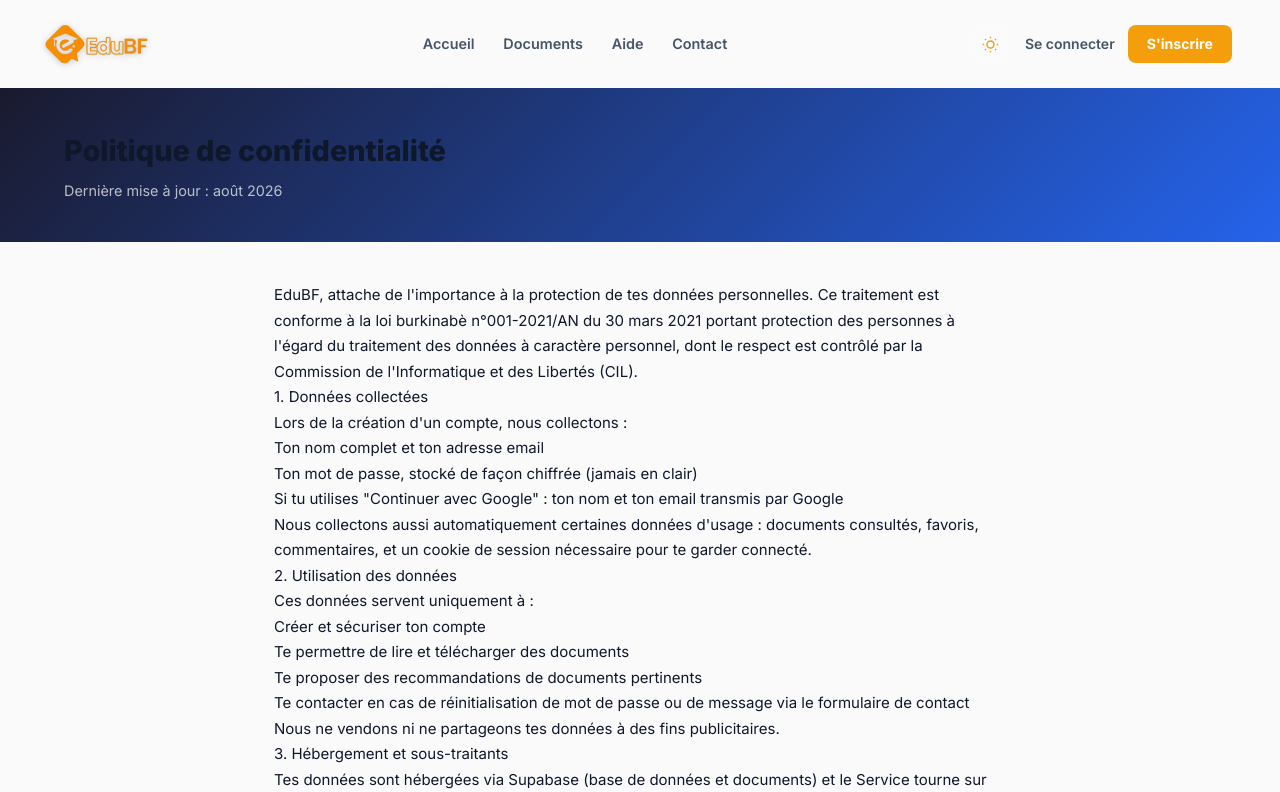
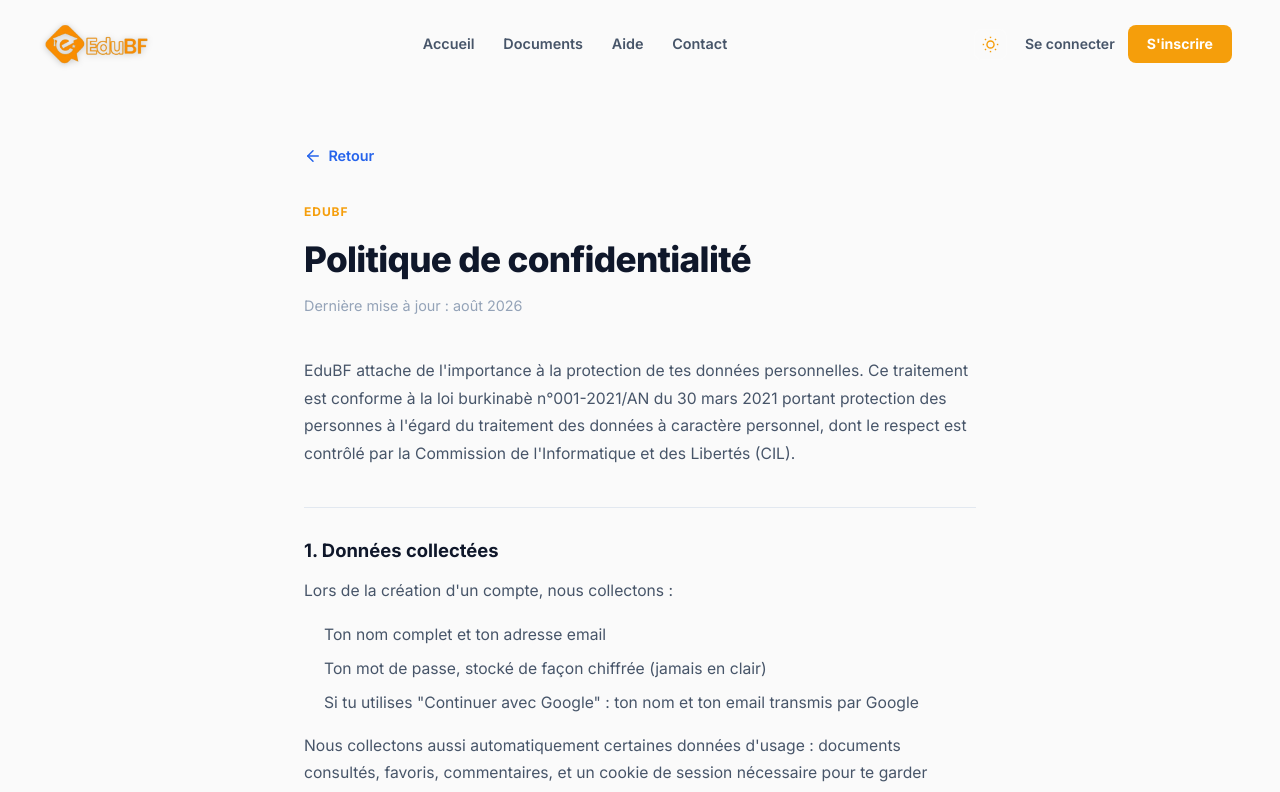
Before and after one commit to Josaphat226/EduBF-frontend, a Next.js app: page /confidentialite in a window 1280 px wide. Shown: the top 792 px of the page. Built offline with nearby package versions, Linux system fonts and the light colour scheme; no server answers.

Commit message:
update legale

```diff
--- a/src/app/(site)/conditions-utilisation/page.jsx
+++ b/src/app/(site)/conditions-utilisation/page.jsx
@@ -1,3 +1,5 @@
+import LegalLayout from '@/components/legal/LegalLayout'
+
 export const metadata = {
   title: "Conditions d'utilisation — EduBF",
   description: "Conditions d'utilisation de la plateforme EduBF.",
@@ -5,25 +7,17 @@
 
 export default function ConditionsUtilisation() {
   return (
-    <>
-      <section className="page-hero">
-        <div className="page-hero-inner">
-          <h1 className="page-hero-title">Conditions d'utilisation</h1>
-          <p className="page-hero-sub">Dernière mise à jour : août 2026</p>
-        </div>
-      </section>
-
-      <div className="container" style={{ maxWidth: 780, lineHeight: 1.7 }}>
+    <LegalLayout title="Conditions d'utilisation" updated="août 2026">
       <p>
         Les présentes conditions régissent l'utilisation de la plateforme EduBF
-          (le "Service"), accessible à l'adresse edubf.net, éditée par des jeunes
-          Burkinabè. En créant un compte ou en utilisant le Service, tu
+        (le "Service"), accessible à l'adresse edubf.net, éditée par des jeunes burkinabé
+        . En créant un compte ou en utilisant le Service, tu
         acceptes ces conditions.
       </p>
 
       <h2>1. Objet du Service</h2>
       <p>
-          EduBF est une plateforme éducative permettant de consulter,
+        EduBF est une plateforme éducative  permettant de consulter,
         lire et télécharger des documents pédagogiques (cours, exercices,
         examens) destinés aux élèves et étudiants du Burkina Faso.
       </p>
@@ -42,7 +36,7 @@
         éducatif. Il est interdit de les redistribuer commercialement, de
         publier du contenu illégal, diffamatoire ou portant atteinte aux
         droits d'un tiers, ou de tenter de perturber le fonctionnement du
-          Service (piratage, surcharge automatisée, etc.).
+        Service.
       </p>
 
       <h2>4. Contenu des utilisateurs</h2>
@@ -70,7 +64,6 @@
       <p>
         Pour toute question relative à ces conditions : <a href="mailto:contact@edubf.net">contact@edubf.net</a>.
       </p>
-      </div>
-    </>
+    </LegalLayout>
   )
 }
--- a/src/app/(site)/confidentialite/page.jsx
+++ b/src/app/(site)/confidentialite/page.jsx
@@ -1,3 +1,5 @@
+import LegalLayout from '@/components/legal/LegalLayout'
+
 export const metadata = {
   title: 'Politique de confidentialité — EduBF',
   description: 'Comment EduBF collecte, utilise et protège tes données personnelles.',
@@ -5,17 +7,9 @@
 
 export default function Confidentialite() {
   return (
-    <>
-      <section className="page-hero">
-        <div className="page-hero-inner">
-          <h1 className="page-hero-title">Politique de confidentialité</h1>
-          <p className="page-hero-sub">Dernière mise à jour : août 2026</p>
-        </div>
-      </section>
-
-      <div className="container" style={{ maxWidth: 780, lineHeight: 1.7 }}>
+    <LegalLayout title="Politique de confidentialité" updated="août 2026">
       <p>
-          EduBF, attache de l'importance à la
+        EduBF attache de l'importance à la
         protection de tes données personnelles. Ce traitement est conforme à
         la loi burkinabè n°001-2021/AN du 30 mars 2021 portant protection des
         personnes à l'égard du traitement des données à caractère personnel,
@@ -80,7 +74,6 @@
       <p>
         Pour toute question sur cette politique : <a href="mailto:contact@edubf.net">contact@edubf.net</a>.
       </p>
-      </div>
-    </>
+    </LegalLayout>
   )
 }
--- a/src/app/(site)/connexion/page.jsx
+++ b/src/app/(site)/connexion/page.jsx
@@ -96,7 +96,7 @@
             <Link href="/mot-de-passe-oublie" style={{ color: '#94A3B8', fontSize: '0.85rem' }}>Mot de passe oublié ?</Link>
           </p>
           <p className="auth-footer-text">
-            <a href="#">Conditions d'utilisation</a> · <a href="#">Confidentialité</a>
+            <a href="/conditions-utilisation">Conditions d'utilisation</a> · <a href="/confidentialite">Confidentialité</a>
           </p>
         </div>
 
--- a/src/app/globals.css
+++ b/src/app/globals.css
@@ -133,3 +133,45 @@
   to { transform: translate(-50%, -50%) rotate(360deg); }
 }
 /* legacy.css et sections.css importés en tête de fichier ci-dessus, pour une fidélité pixel parfaite avec l'ancien design */
+
+
+/* ============================================================
+   PAGES LÉGALES (Conditions d'utilisation, Confidentialité)
+   ============================================================ */
+.legal-content h2 {
+  font-size: 1.15rem;
+  font-weight: 700;
+  color: var(--text-primary);
+  margin: 2.5rem 0 .75rem;
+  padding-top: 1.75rem;
+  border-top: 1px solid var(--border);
+}
+.legal-content h2:first-child {
+  margin-top: 0;
+  padding-top: 0;
+  border-top: none;
+}
+.legal-content p {
+  color: var(--text-secondary);
+  font-size: .98rem;
+  line-height: 1.75;
+  margin-bottom: 1rem;
+}
+.legal-content ul {
+  margin: 0 0 1rem 1.25rem;
+  padding: 0;
+}
+.legal-content li {
+  color: var(--text-secondary);
+  font-size: .98rem;
+  line-height: 1.75;
+  margin-bottom: .4rem;
+}
+.legal-content a {
+  color: var(--primary);
+  font-weight: 600;
+  text-decoration: none;
+}
+.legal-content a:hover {
+  text-decoration: underline;
+}
--- /dev/null
+++ b/src/components/legal/LegalLayout.jsx
@@ -0,0 +1,39 @@
+import RetourButton from '@/components/ui/RetourButton'
+
+export default function LegalLayout({ title, updated, children }) {
+  return (
+    <div style={{ background: 'var(--bg-primary)', minHeight: '70vh' }}>
+      <div style={{ maxWidth: 720, margin: '0 auto', padding: '3.5rem 1.5rem 5rem' }}>
+        <RetourButton />
+
+        <div style={{ marginBottom: '2.5rem' }}>
+          <span style={{
+            fontSize: '.75rem',
+            fontWeight: 700,
+            letterSpacing: '.08em',
+            color: 'var(--accent)',
+            textTransform: 'uppercase',
+          }}>
+            EduBF
+          </span>
+          <h1 style={{
+            fontSize: '2.2rem',
+            fontWeight: 800,
+            color: 'var(--text-primary)',
+            margin: '.5rem 0 .4rem',
+            letterSpacing: '-0.02em',
+          }}>
+            {title}
+          </h1>
+          <p style={{ color: 'var(--text-muted)', fontSize: '.9rem' }}>
+            Dernière mise à jour : {updated}
+          </p>
+        </div>
+
+        <div className="legal-content">
+          {children}
+        </div>
+      </div>
+    </div>
+  )
+}
--- /dev/null
+++ b/src/components/ui/RetourButton.jsx
@@ -0,0 +1,32 @@
+'use client'
+
+import { useRouter } from 'next/navigation'
+
+export default function RetourButton() {
+  const router = useRouter()
+
+  return (
+    <button
+      onClick={() => router.back()}
+      style={{
+        display: 'inline-flex',
+        alignItems: 'center',
+        gap: '.4rem',
+        background: 'none',
+        border: 'none',
+        color: 'var(--primary)',
+        fontSize: '.9rem',
+        fontWeight: 600,
+        cursor: 'pointer',
+        padding: 0,
+        marginBottom: '2rem',
+      }}
+    >
+      <svg width="18" height="18" viewBox="0 0 24 24" fill="none" stroke="currentColor" strokeWidth="2" strokeLinecap="round" strokeLinejoin="round">
+        <line x1="19" y1="12" x2="5" y2="12" />
+        <polyline points="12 19 5 12 12 5" />
+      </svg>
+      Retour
+    </button>
+  )
+}
```
Lines whose indentation alone changed are shown as unchanged.
